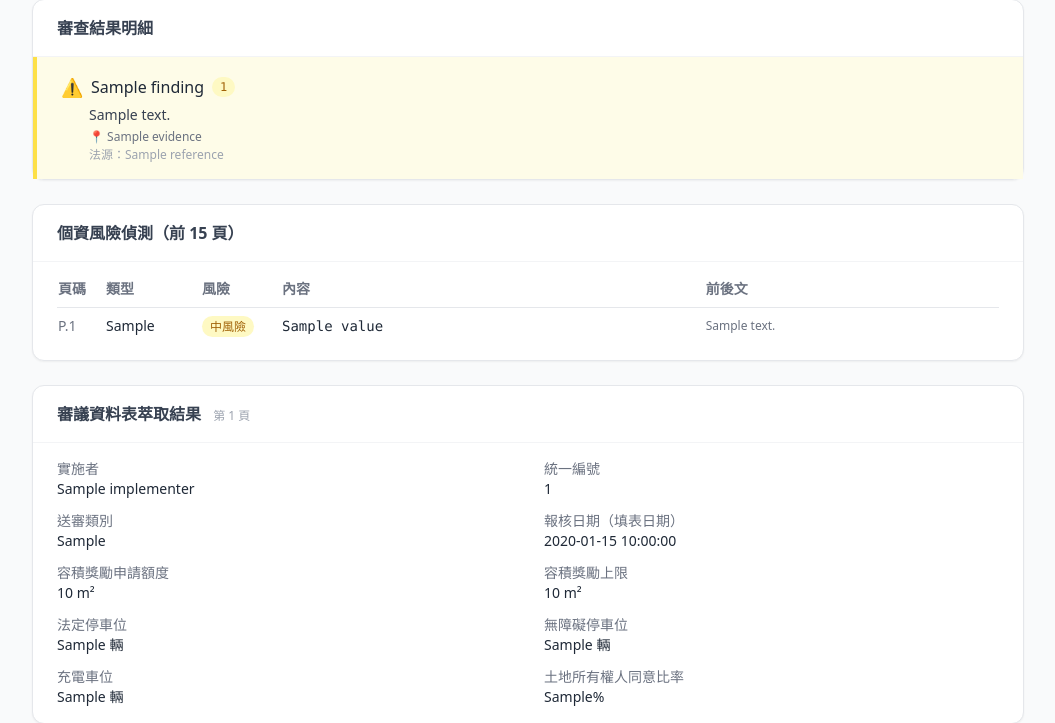
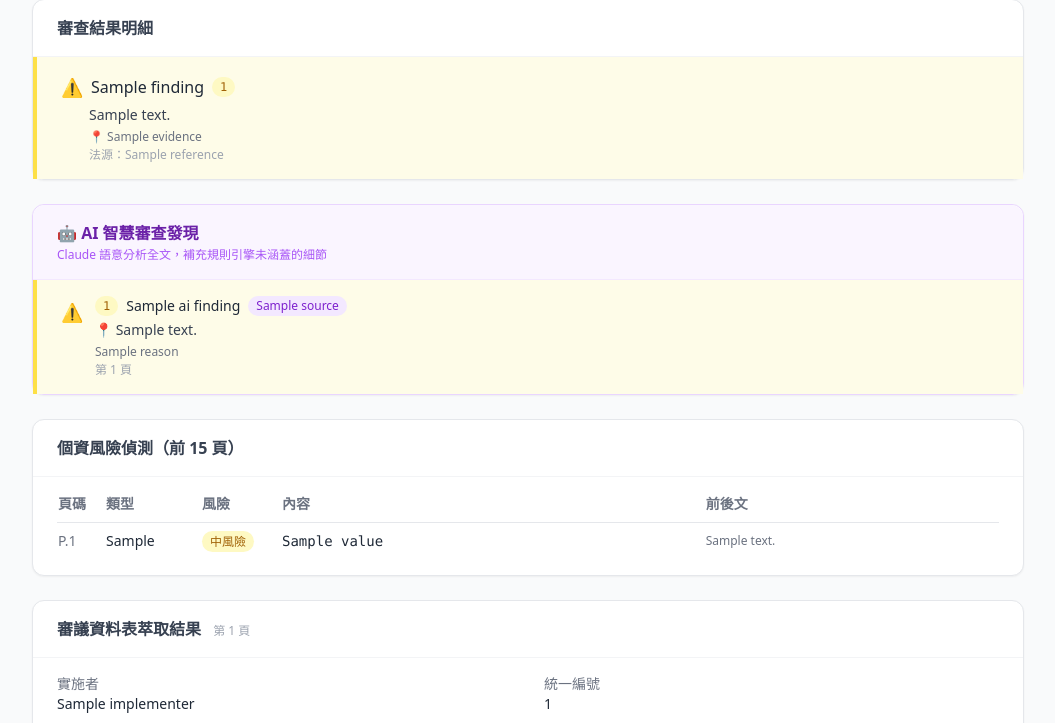
Before and after one commit to jeff5242/webapp-city-reframe-audition, a FastAPI app: template templates/report.html in a window 1280 px wide. Shown: the part 544-1267 px from the top of the page, without its empty margins (112-1167 px from the left). Run offline with FastAPI, Linux system fonts and the light colour scheme; the template is opened without the code that fills it: most values are stand-ins (such as "Sample title", 1, 10 or a date in 2020); some libraries are stand-ins or nearby versions.

Commit message:
feat: wire Track B AI pipeline into /audit endpoint
- Add AiFinding dataclass to models.py (source, rule_id, severity, field_name,
  detected_text, reason, page_number); add ai_findings field to AuditReport.
- Add _load_wiki_rules() and _run_ai_pipeline() to main.py:
  * Returns [] immediately when ANTHROPIC_API_KEY is not set (graceful degradation)
  * Triage → Docling (text pages) / Surya (scanned pages) → chunker →
    llm_auditor + field_auditor; each optional dep caught individually
  * Converts LlmFinding and FieldFinding to unified AiFinding before storing
- Add AI Findings section to report.html (purple theme, below main findings)

Track B now activates automatically when ANTHROPIC_API_KEY is present.

```diff
--- a/auditor/main.py
+++ b/auditor/main.py
@@ -1,11 +1,15 @@
 from __future__ import annotations
 
 import json
+import logging
+import os
 import tempfile
 import uuid
 from datetime import datetime
 from pathlib import Path
-from typing import Optional
+from typing import List, Optional
+
+log = logging.getLogger(__name__)
 
 from dotenv import load_dotenv
 load_dotenv()
@@ -31,11 +35,106 @@ from .s3 import (
 from .wiki import load_all_wiki
 from .extractors.review_table import extract_review_table
 from .extractors.term_checker import extract_number_contexts, scan_for_wrong_terms
-from .models import AuditData, AuditReport, FindingDiff
+from .models import AiFinding, AuditData, AuditReport, FindingDiff
 from .reporters.html_reporter import generate_report
 from .rules.engine import build_default_engine
 from .storage.history import get_prev_run, init_db, save_run
 from .version_selector import select_version
+
+_DOCS_DIR = Path(__file__).parent.parent / "docs"
+
+
+def _load_wiki_rules() -> str:
+    wiki_path = _DOCS_DIR / "urban-renewal-111-wiki.md"
+    try:
+        text = wiki_path.read_text(encoding="utf-8")
+        return text[:3000]
+    except OSError:
+        return "臺北市都市更新111年版法規重點（都更條例、容積獎勵辦法）"
+
+
+def _run_ai_pipeline(pdf_path: str) -> List[AiFinding]:
+    """Run Track B AI pipeline; returns [] when key absent or any step fails."""
+    if not os.getenv("ANTHROPIC_API_KEY"):
+        return []
+
+    try:
+        from .parsing_pipeline.triage import triage_pdf, text_page_indices, scanned_page_indices
+        from .parsing_pipeline.chunker import chunk_markdown
+        from .parsing_pipeline.llm_auditor import audit_chunks
+        from .parsing_pipeline.field_auditor import extract_and_validate
+    except ImportError as exc:
+        log.warning("Track B pipeline unavailable: %s", exc)
+        return []
+
+    wiki_rules = _load_wiki_rules()
+    ai_findings: List[AiFinding] = []
+
+    try:
+        page_classes = triage_pdf(pdf_path)
+        text_pages = text_page_indices(page_classes)
+        scanned_pages = scanned_page_indices(page_classes)
+
+        parts: List[str] = []
+
+        if text_pages:
+            try:
+                from .parsing_pipeline.docling_reader import parse_pages_to_markdown
+                md = parse_pages_to_markdown(pdf_path, text_pages)
+                if md.strip():
+                    parts.append(md)
+            except Exception as exc:
+                log.debug("Docling unavailable or failed: %s", exc)
+
+        if scanned_pages:
+            try:
+                from .parsing_pipeline.surya_reader import ocr_pages
+                ocr_result = ocr_pages(pdf_path, scanned_pages)
+                if ocr_result:
+                    parts.append("\n".join(ocr_result.values()))
+            except Exception as exc:
+                log.debug("Surya unavailable or failed: %s", exc)
+
+        combined_md = "\n\n".join(parts)
+        if not combined_md.strip():
+            return []
+
+        chunks = chunk_markdown(combined_md)
+
+        try:
+            for f in audit_chunks(chunks, wiki_rules):
+                ai_findings.append(AiFinding(
+                    source="llm",
+                    rule_id=f.rule_id,
+                    severity=f.severity,
+                    field_name=f.error_type,
+                    detected_text=f.detected_text,
+                    reason=f.reason,
+                    page_number=f.page_number,
+                ))
+        except Exception as exc:
+            log.error("LLM audit error: %s", exc)
+
+        try:
+            _, field_findings = extract_and_validate(combined_md)
+            for f in field_findings:
+                ai_findings.append(AiFinding(
+                    source="field",
+                    rule_id=f.rule_id,
+                    severity=f.severity,
+                    field_name=f.field_name,
+                    detected_text=f.actual_value,
+                    reason=f.reason,
+                    page_number=f.page_number,
+                ))
+        except Exception as exc:
+            log.error("Field audit error: %s", exc)
+
+    except Exception as exc:
+        log.error("Track B pipeline error: %s", exc)
+
+    return ai_findings
+
 
 app = FastAPI(
     title="臺北市都市更新審議自動審查",
@@ -237,6 +336,9 @@ async def audit(
             ]),
         )
 
+        # --- Track B AI pipeline (optional, requires ANTHROPIC_API_KEY) ---
+        ai_findings = _run_ai_pipeline(primary_pdf)
+
         # --- PDF annotation ---
         annotated_key: Optional[str] = None
         annotated_s3_key: Optional[str] = None
@@ -280,6 +382,7 @@ async def audit(
             diffs=diffs,
             prev_audit_time=prev_audit_time,
             annotated_pdf_key=annotated_key,
+            ai_findings=ai_findings,
         )
 
         html = generate_report(report)
--- a/templates/report.html
+++ b/templates/report.html
@@ -163,6 +163,44 @@
     </div>
   </div>
 
+  <!-- AI Findings (Track B) -->
+  {% if report.ai_findings %}
+  <div class="bg-white rounded-xl shadow-sm border border-purple-200 mb-6">
+    <div class="px-6 py-4 border-b border-purple-100 bg-purple-50 rounded-t-xl">
+      <h2 class="font-semibold text-purple-800">🤖 AI 智慧審查發現</h2>
+      <p class="text-xs text-purple-500 mt-0.5">Claude 語意分析全文，補充規則引擎未涵蓋的細節</p>
+    </div>
+    <div class="divide-y divide-gray-100">
+      {% for f in report.ai_findings %}
+      {% if f.severity == 'critical' %}
+        {% set bg = 'bg-red-50' %}{% set border = 'border-red-300' %}{% set badge = 'bg-red-100 text-red-700' %}{% set icon = '🔴' %}
+      {% else %}
+        {% set bg = 'bg-yellow-50' %}{% set border = 'border-yellow-300' %}{% set badge = 'bg-yellow-100 text-yellow-700' %}{% set icon = '⚠️' %}
+      {% endif %}
+      <div class="px-6 py-4 {{ bg }} border-l-4 {{ border }}">
+        <div class="flex items-start gap-3">
+          <span class="text-lg mt-0.5">{{ icon }}</span>
+          <div class="flex-1">
+            <div class="flex items-center gap-2 mb-1">
+              <span class="text-xs font-mono {{ badge }} px-2 py-0.5 rounded-full">{{ f.rule_id }}</span>
+              <span class="font-medium text-sm text-gray-800">{{ f.field_name }}</span>
+              <span class="text-xs bg-purple-100 text-purple-700 px-2 py-0.5 rounded-full">{{ f.source }}</span>
+            </div>
+            {% if f.detected_text %}
+            <p class="text-sm text-gray-700 mt-1">📍 {{ f.detected_text }}</p>
+            {% endif %}
+            <p class="text-xs text-gray-500 mt-1">{{ f.reason }}</p>
+            {% if f.page_number %}
+            <p class="text-xs text-gray-400 mt-0.5">第 {{ f.page_number }} 頁</p>
+            {% endif %}
+          </div>
+        </div>
+      </div>
+      {% endfor %}
+    </div>
+  </div>
+  {% endif %}
+
   <!-- PII Risks -->
   {% if report.pii_risks %}
   <div class="bg-white rounded-xl shadow-sm border border-gray-200 mb-6">
```
Also changed, not shown: auditor/models.py (+14 -0 lines).
